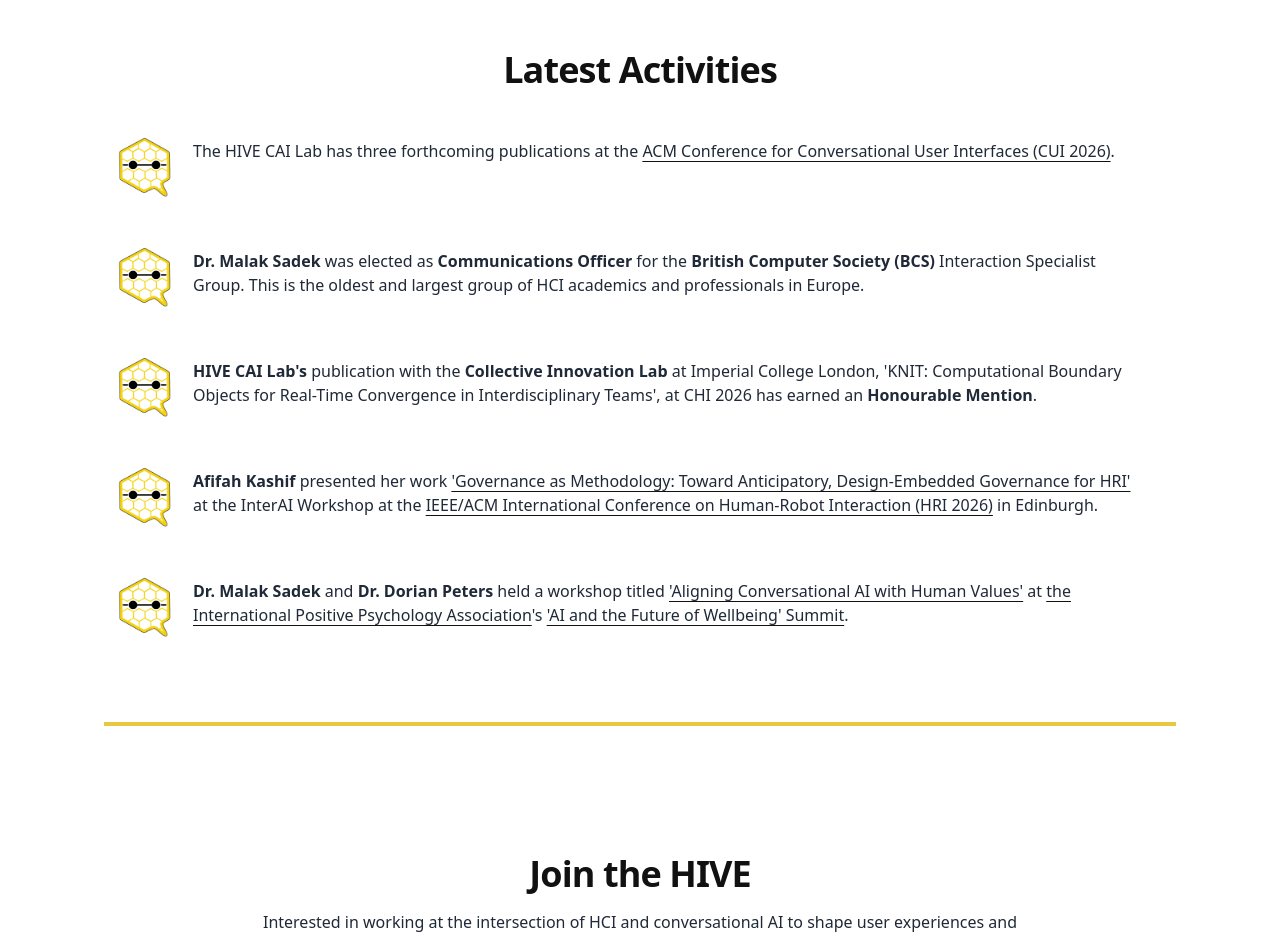
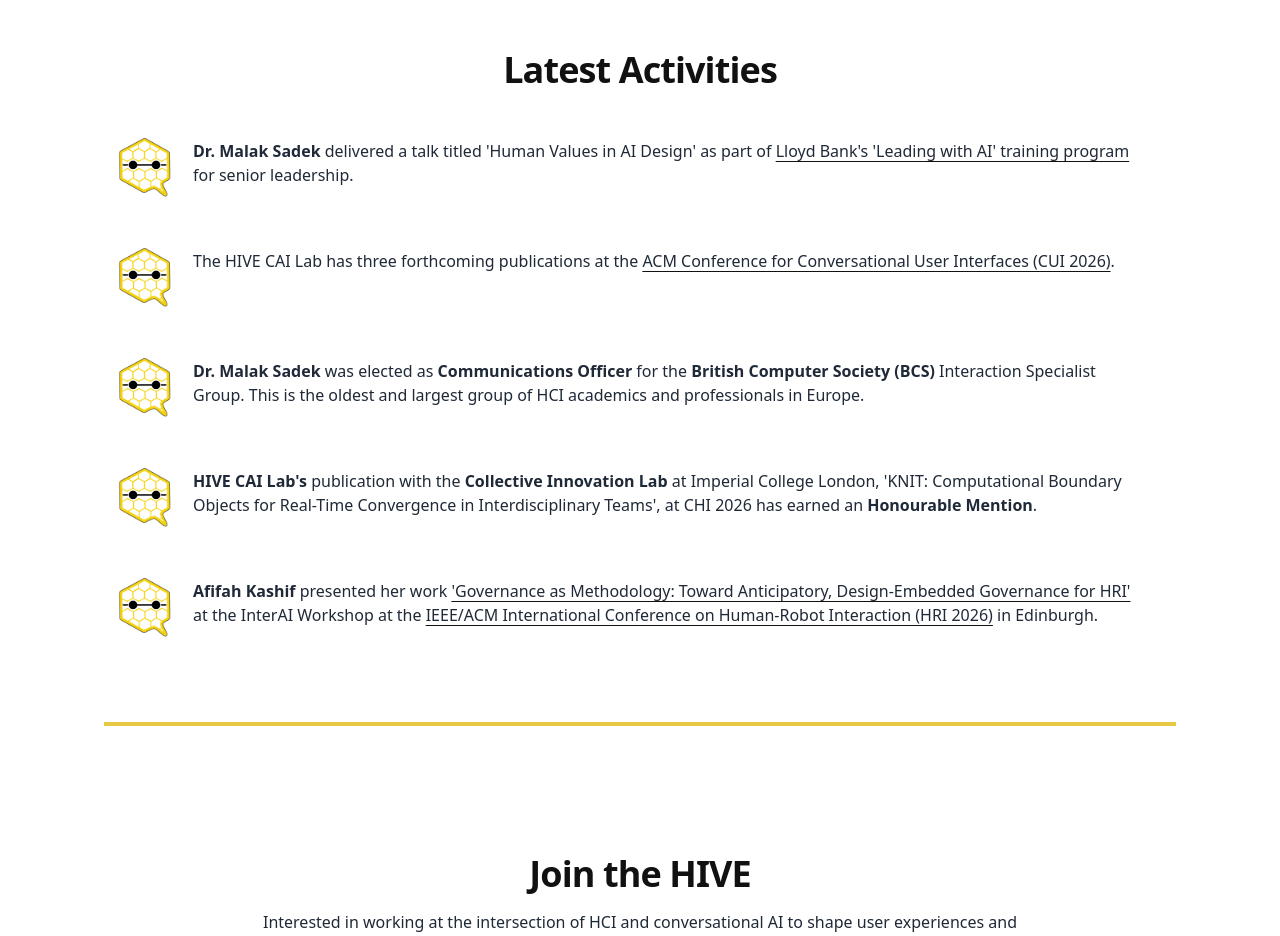
Before and after one commit to MalakSadek/HIVE-website, a Next.js app: page / in a window 1280 px wide. Shown: the part 6140-7076 px from the top of the page. Built offline with nearby package versions, Linux system fonts and the light colour scheme; no server answers.

Commit message:
Add new activity highlighting Dr. Malak Sadek's talk on 'Human Values in AI Design' for Lloyd Bank's training program in ActivitiesSection.

```diff
--- a/src/components/ActivitiesSection.tsx
+++ b/src/components/ActivitiesSection.tsx
@@ -12,6 +12,10 @@
 const activities: Activity[] = [];
 
 const DEFAULT_ACTIVITIES: Activity[] = [
+  {
+    text: "**Dr. Malak Sadek** delivered a talk titled 'Human Values in AI Design' as part of [Lloyd Bank's 'Leading with AI' training program](https://www.lloydsbankinggroup.com/media/press-releases/2025/lloyds-banking-group-2025/lloyds-pioneers-ai-training.html) for senior leadership.",
+    href: "https://www.linkedin.com/posts/malaksadek_leadership-aistrategy-aidesign-ugcPost-7463542806314250241-ftp0?utm_source=social_share_send&utm_medium=member_desktop_web&rcm=ACoAACdPwK4BgYoJpjX_VYdfCWS2hzGr4rozTzI",
+  },
   {
     text: "The HIVE CAI Lab has three forthcoming publications at the [ACM Conference for Conversational User Interfaces (CUI 2026)](https://cui.acm.org/2026/).",
     href: "",
```
